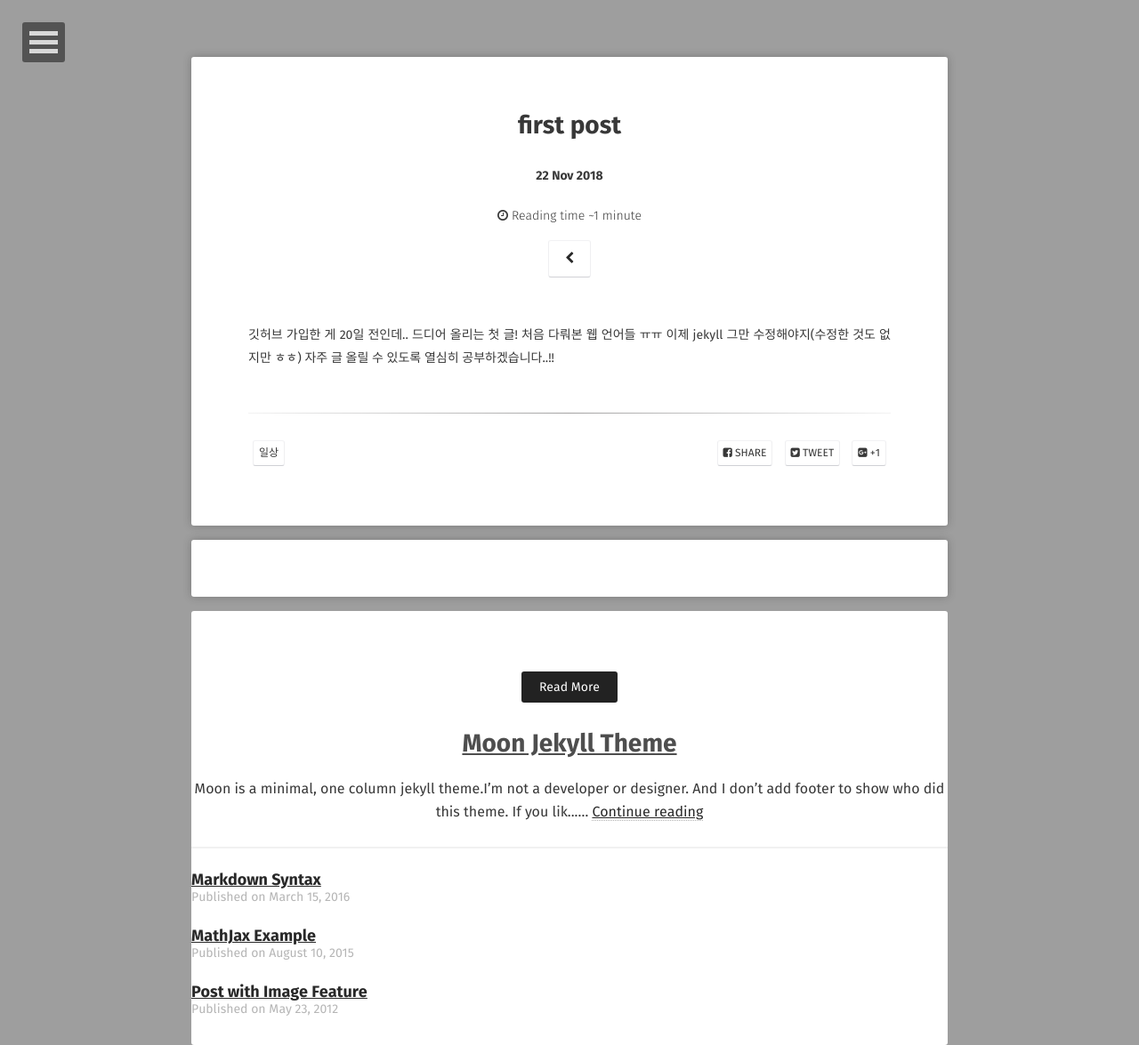
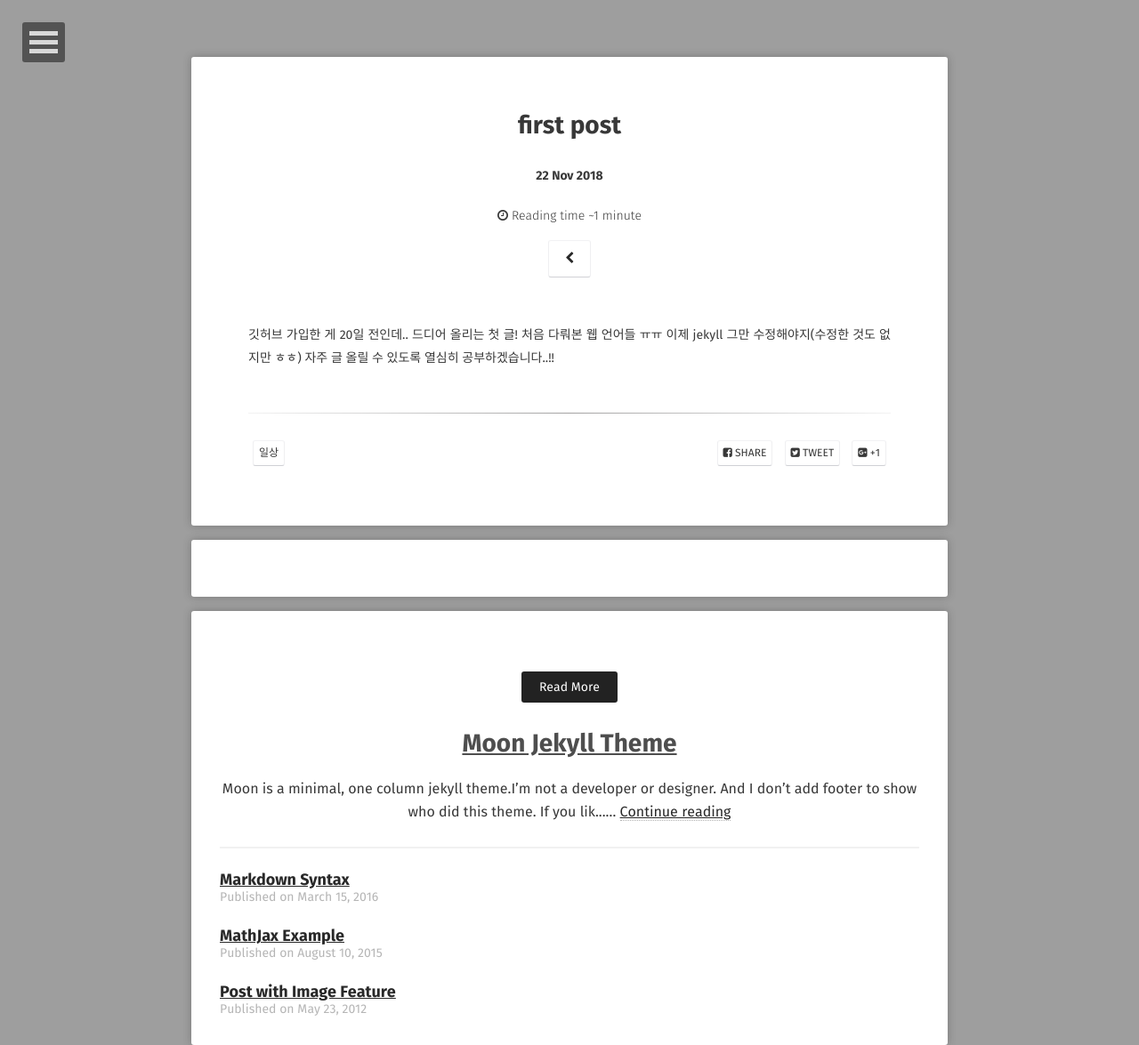
Before and after one commit to incheony/incheony.github.io, a Jekyll site: the page built from _posts/2018-11-22-my_first.md, in a window 1280 px wide. Shown: the whole page at 89% size. Built offline with Jekyll 4.4.1, drawn with Linux system fonts in a browser that asks for light colours; some web fonts are replaced; comment, search, counter and statistics services are not loaded.

Commit message:
Update site.scss

```diff
--- a/_sass/site.scss
+++ b/_sass/site.scss
@@ -166,18 +166,7 @@
 		padding: 2em 0;
 	    box-shadow: none;
 	}
-	@media #{$medium} {
-		width: 90%;
-        padding: 2em 0;
-	    box-shadow: none;
-	}
-	@media #{$notsmall} {
-		width: 90%;
-        padding: 2em 0;
-	    box-shadow: none;
-	}
 }
-
 
 .read-more-header {
     @extend %extend1;
```
